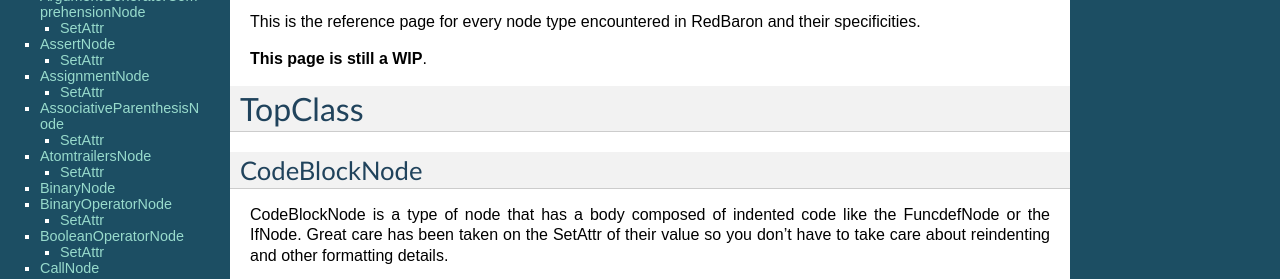
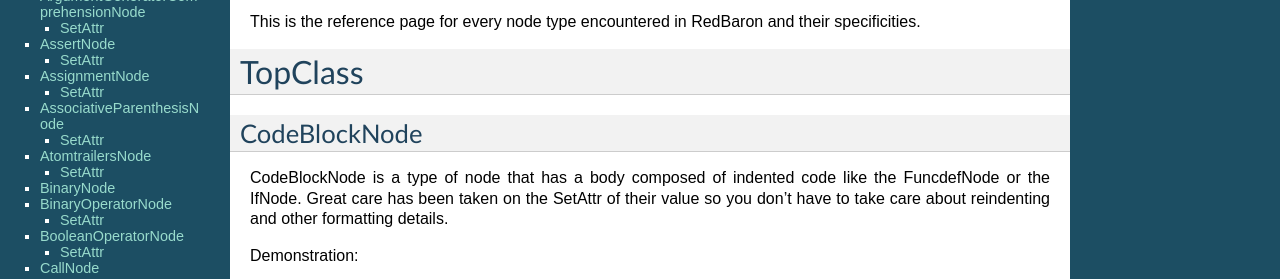
Before and after one commit to PyCQA/redbaron, a Sphinx documentation site: the page built from docs/nodes_reference.rst, in a window 1280 px wide and 900 px high, cut to the strip 134-413 px from the top of the window. Built offline with Sphinx 7.4.7, drawn with Linux system fonts in a browser that asks for light colours.

Commit message:
[doc] this page is fucking done

```diff
--- a/docs/nodes_reference.rst
+++ b/docs/nodes_reference.rst
@@ -12,8 +12,6 @@
 
 This is the reference page for every node type encountered in RedBaron and
 their specificities.
-
-**This page is still a WIP**.
 
 ========
 TopClass
```
